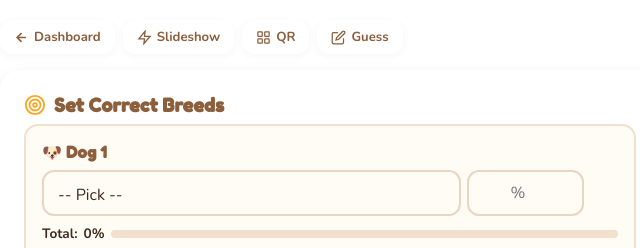
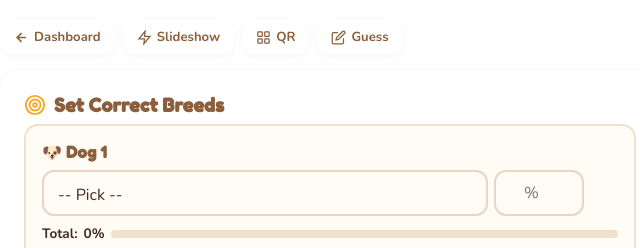
Before and after one commit to ashiswin/dog-breed-reveal, a website: page public/party-admin.html in a window 1280 px wide. Shown: the top 248 px of the page, 310-950 px from the left. Drawn offline with nearby package versions, Linux system fonts and the light colour scheme; no server answers.

Commit message:
Make breed row fill card width, fixed pct column at 90px

```diff
--- a/public/styles.css
+++ b/public/styles.css
@@ -161,10 +161,10 @@ select {
 }
 .dog-section h4 { margin-bottom: var(--s); }
 
-.breed-row { display: flex; align-items: center; gap: 6px; margin-bottom: var(--s); }
+.breed-row { display: flex; align-items: center; gap: 6px; margin-bottom: var(--s); width: 100%; }
 .breed-row .form-group { margin-bottom: 0 !important; }
-.breed-row .select-col { flex: 2.5; }
-.breed-row .pct-col { flex: 0.7; }
+.breed-row .select-col { flex: 1 1 0; min-width: 0; }
+.breed-row .pct-col { flex: 0 0 90px; }
 .breed-row select,
 .breed-row .pct-input {
   height: 46px; line-height: 46px; padding: 0 14px; border: 2px solid var(--border);
```
